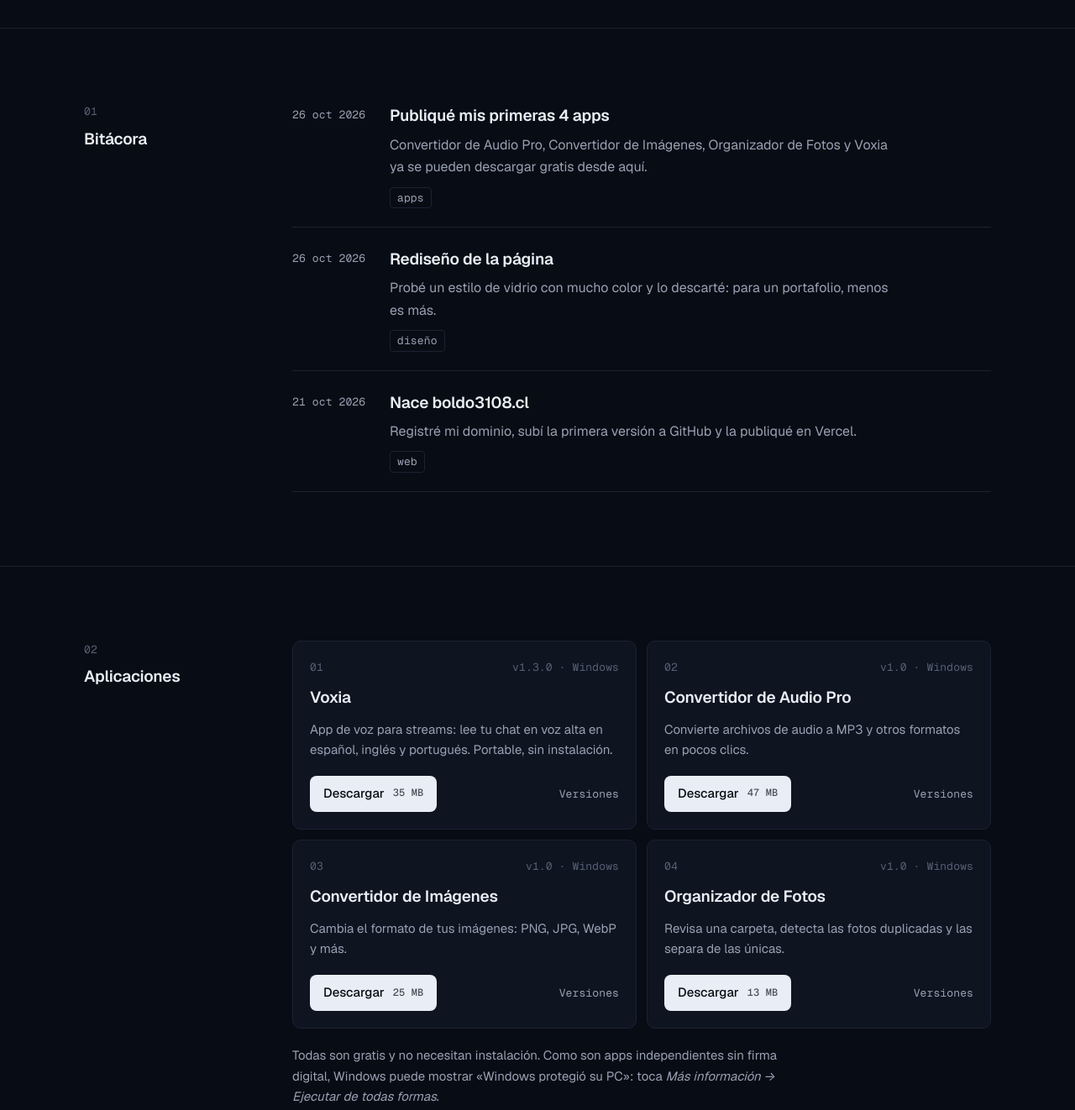
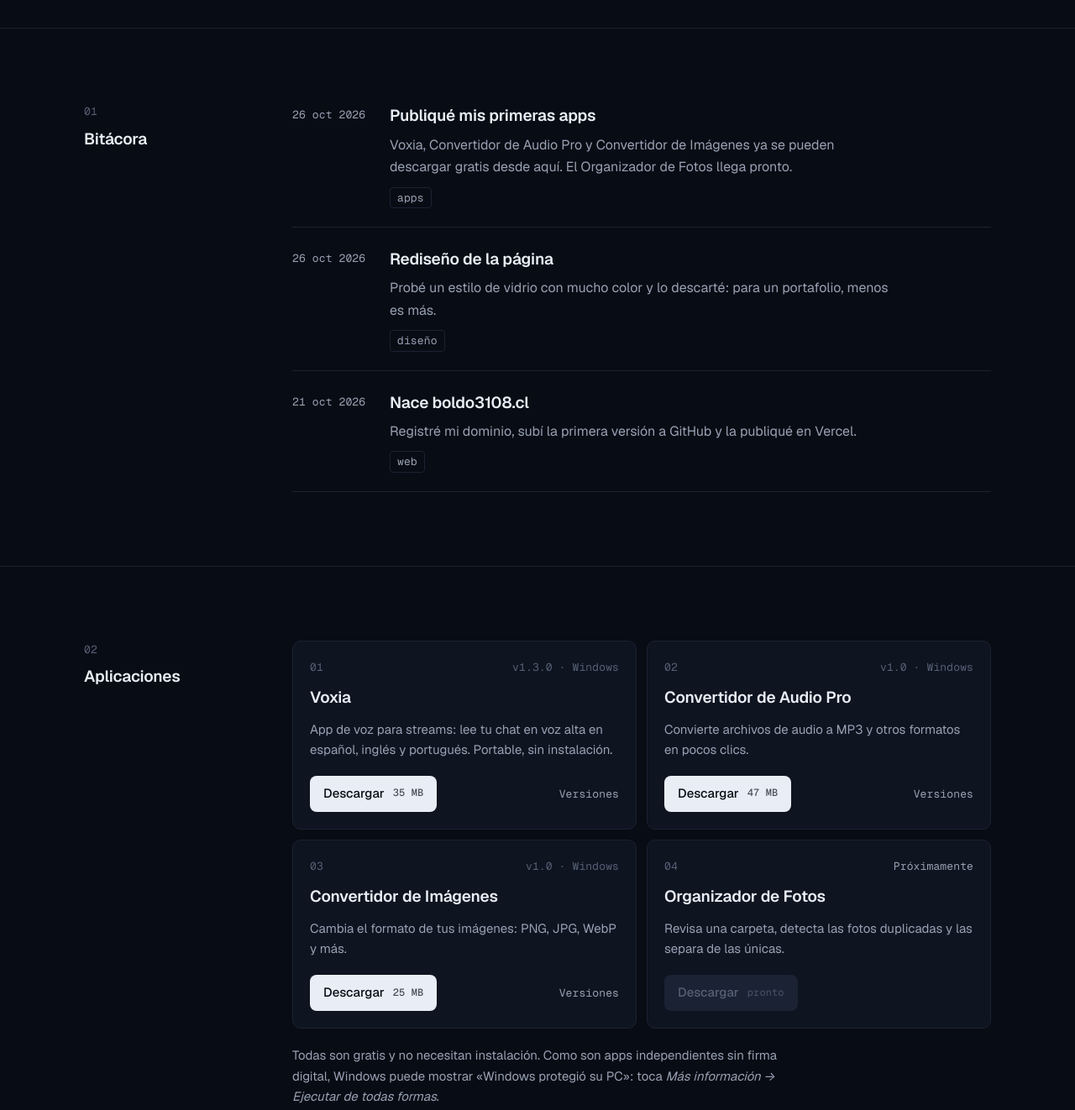
Before and after one commit to boldo3108/portafolio, a plain HTML site: page index.html in a window 1280 px wide. Shown: the part 640-1962 px from the top of the page at 84% size. Drawn offline with nearby package versions, Linux system fonts and the light colour scheme.

Commit message:
Add files via upload

```diff
--- a/index.html
+++ b/index.html
@@ -92,6 +92,8 @@
 .app-foot{display:flex;align-items:center;justify-content:space-between;gap:12px;flex-wrap:wrap;margin-top:8px}
 .dl{display:inline-flex;align-items:center;gap:10px;padding:9px 16px;border-radius:8px;background:var(--ink);color:var(--bg);text-decoration:none;font-weight:500;font-size:15px;transition:opacity .15s}
 .dl:hover{opacity:.85}
+.dl.off{background:var(--line);color:var(--faint);cursor:not-allowed;pointer-events:none}
+.soon{color:var(--muted)}
 .dl .mono{opacity:.7;font-size:12px}
 .vers{color:var(--muted);text-decoration:none} .vers:hover{color:var(--ink);text-decoration:underline}
 .apps-note{margin-top:20px;color:var(--muted);max-width:60ch;font-size:15px}
@@ -141,7 +143,7 @@
       <ol class="log">
         <li class="entry">
           <time class="mono" datetime="2026-10-26">26 oct 2026</time>
-          <div><h3>Publiqué mis primeras 4 apps</h3><p>Convertidor de Audio Pro, Convertidor de Imágenes, Organizador de Fotos y Voxia ya se pueden descargar gratis desde aquí.</p><span class="tag mono">apps</span></div>
+          <div><h3>Publiqué mis primeras apps</h3><p>Voxia, Convertidor de Audio Pro y Convertidor de Imágenes ya se pueden descargar gratis desde aquí. El Organizador de Fotos llega pronto.</p><span class="tag mono">apps</span></div>
         </li>
         <li class="entry">
           <time class="mono" datetime="2026-10-26">26 oct 2026</time>
@@ -188,12 +190,11 @@
             </div>
           </article>
           <article class="app">
-            <div class="app-top mono"><span>04</span><span>v1.0 · Windows</span></div>
+            <div class="app-top mono"><span>04</span><span class="soon">Próximamente</span></div>
             <h3>Organizador de Fotos</h3>
             <p>Revisa una carpeta, detecta las fotos duplicadas y las separa de las únicas.</p>
             <div class="app-foot">
-              <a class="dl" href="https://github.com/boldo3108/organizador-fotos/releases/download/v1.0/Organizador_de_Fotos.exe">Descargar <span class="mono">13 MB</span></a>
-              <a class="vers mono" href="https://github.com/boldo3108/organizador-fotos/releases" target="_blank" rel="noopener">Versiones</a>
+              <span class="dl off" aria-disabled="true">Descargar <span class="mono">pronto</span></span>
             </div>
           </article>
         </div>
```
